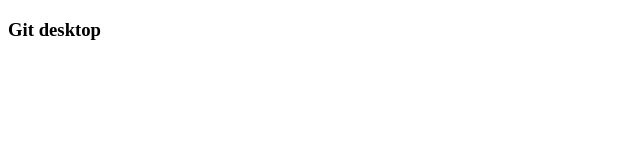
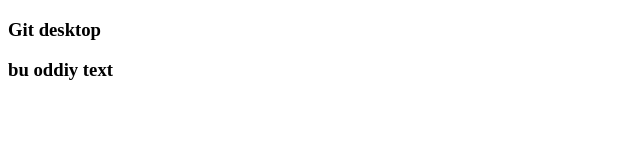
Before and after one commit to Sbexa/my-project-1, a plain HTML site: page index.html in a window 1280 px wide. Shown: the whole page, without its empty margins (0-640 px from the left). Drawn offline with Linux system fonts and the light colour scheme.

```diff
--- a/index.html
+++ b/index.html
@@ -7,5 +7,6 @@
 </head>
 <body>
    <h3>Git desktop</h3>
+   <h3>bu oddiy text</h3>
 </body>
 </html>
```
